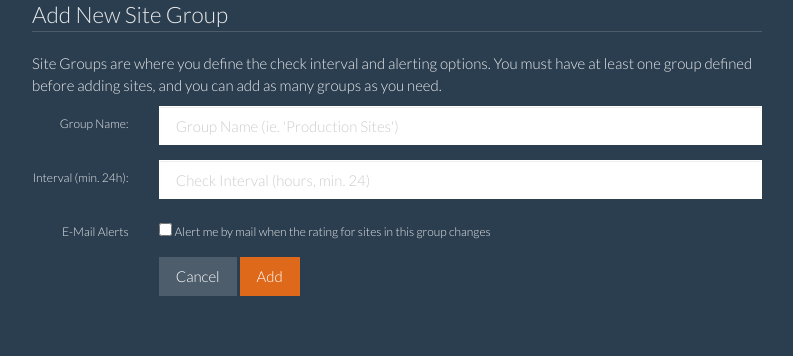
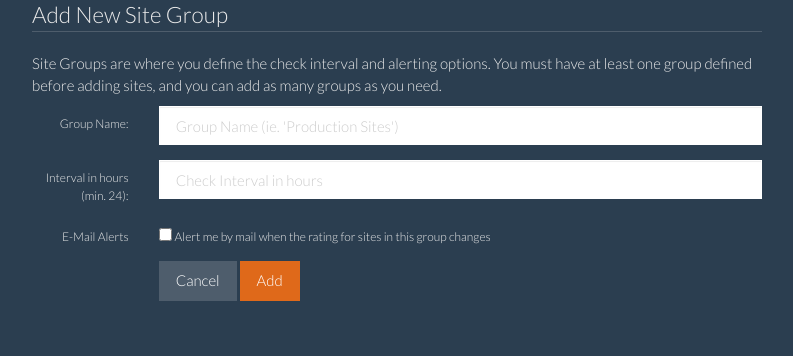
Before and after one commit to tykling/sslscout, a Django app: template src/sslscout/templates/add_sitegroup.html in a window 1280 px wide. Shown: the part 62-418 px from the top of the page, without its empty margins (53-846 px from the left). Run offline with Django 3.2, Linux system fonts and the light colour scheme; the template is opened without the code that fills it, so the values that code supplies are empty; some libraries are stand-ins or nearby versions.

Commit message:
more interval_hours

```diff
--- a/src/sslscout/templates/add_sitegroup.html
+++ b/src/sslscout/templates/add_sitegroup.html
@@ -30,9 +30,9 @@
                                 </div>
 
                                 <div class="form-group">
-                                    <label for="id_interval_hours" class="col-lg-2 control-label">Interval (min. 24h):</label> {% if form.interval_hours.errors %} <span class="error">{{ form.interval_hours.errors|join:", " }}</span>{% endif %}
+                                    <label for="id_interval_hours" class="col-lg-2 control-label">Interval in hours (min. 24):</label> {% if form.interval_hours.errors %} <span class="error">{{ form.interval_hours.errors|join:", " }}</span>{% endif %}
                                     <div class="col-lg-10">
-                                        <input value="{{ form.interval_hours.value|default_if_none:"" }}" type="number" name="interval_hours" class="form-control" id="id_interval_hours" placeholder="Check Interval (hours, min. 24)">
+                                        <input value="{{ form.interval_hours.value|default_if_none:"" }}" type="number" name="interval_hours" class="form-control" id="id_interval_hours" placeholder="Check Interval in hours">
                                     </div>
                                 </div>
 
```
